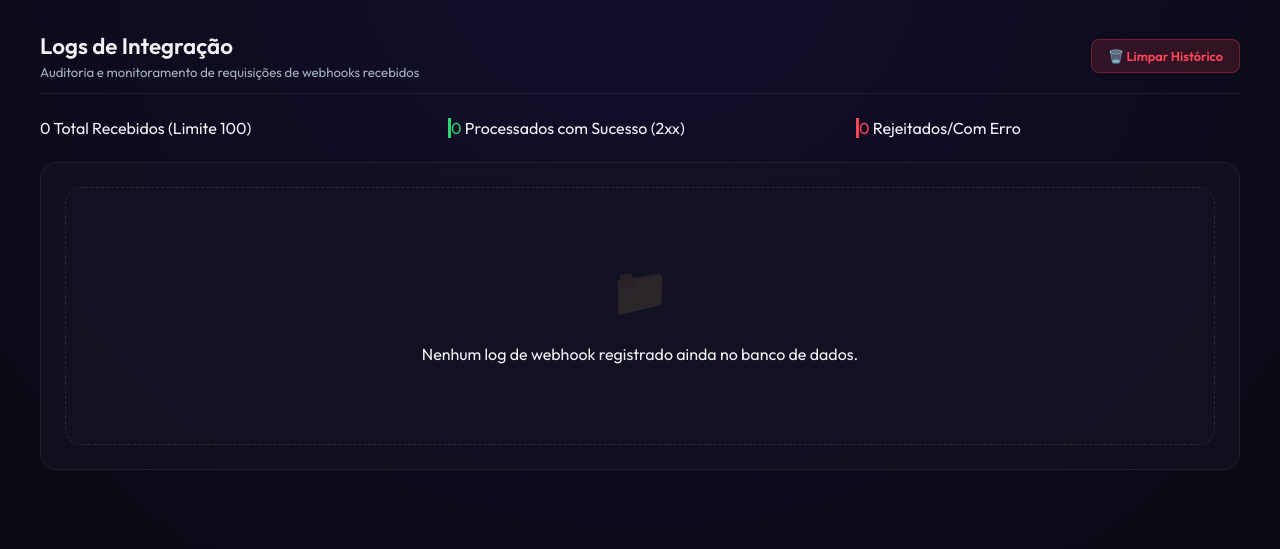
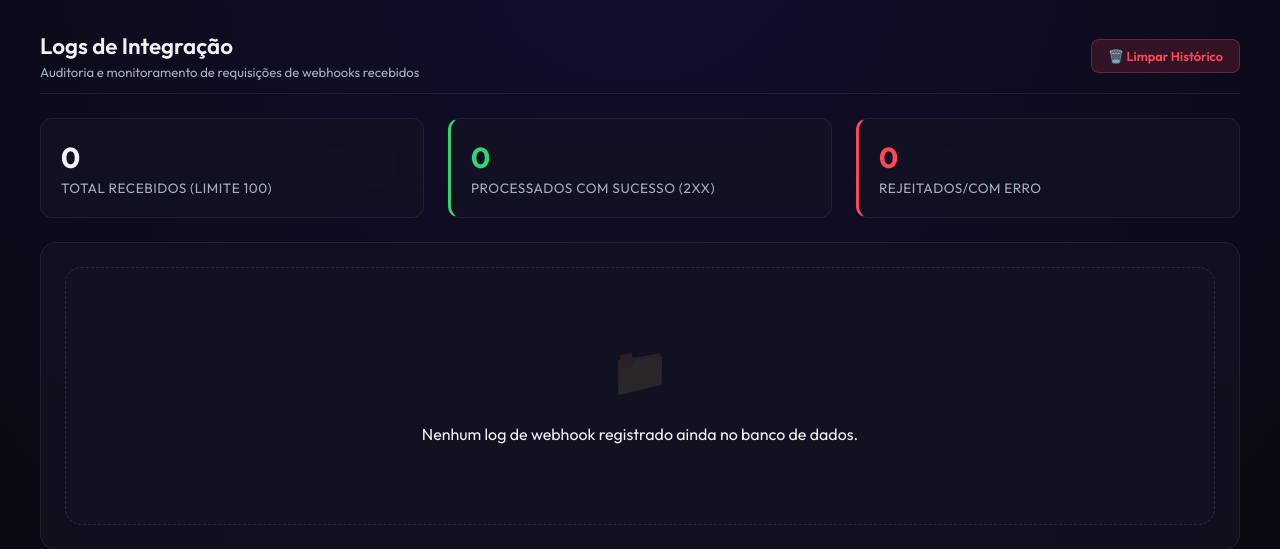
Before and after one commit to moloassis/webhook, a PHP site: page /logs in a window 1280 px wide. Shown: the part 85-634 px from the top of the page. Run offline with PHP 8.4, Linux system fonts and the light colour scheme; data that the repository does not hold is empty.

Commit message:
feat: add initial CSS layout and styling for webhook dashboard

```diff
--- a/assets/css/index.css
+++ b/assets/css/index.css
@@ -653,6 +653,36 @@
             font-size: 0.95rem;
         }
 
+        /* Estatísticas */
+        .stats-grid {
+            display: grid;
+            grid-template-columns: repeat(3, 1fr);
+            gap: 1.5rem;
+        }
+
+        .stat-card {
+            background: var(--panel-bg);
+            border: 1px solid var(--border-color);
+            border-radius: 12px;
+            padding: 1.25rem;
+            backdrop-filter: blur(16px);
+            display: flex;
+            flex-direction: column;
+            gap: 0.25rem;
+        }
+
+        .stat-val {
+            font-size: 1.8rem;
+            font-weight: 700;
+        }
+
+        .stat-label {
+            font-size: 0.85rem;
+            color: var(--text-secondary);
+            text-transform: uppercase;
+            letter-spacing: 0.5px;
+        }
+
         /* Animações e Keyframes */
         @keyframes pulse-logo {
             0% { box-shadow: 0 0 5px var(--color-atendimento); }
```
